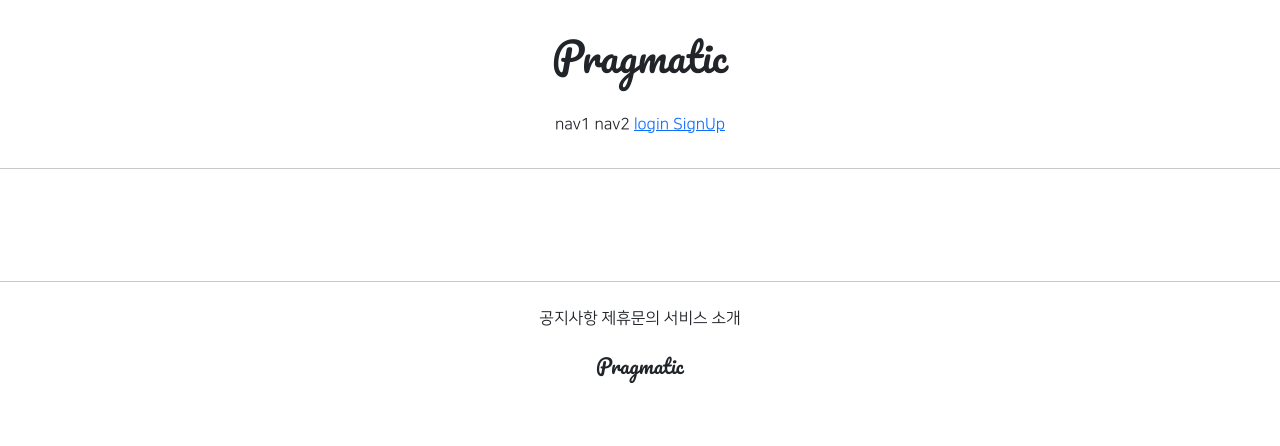
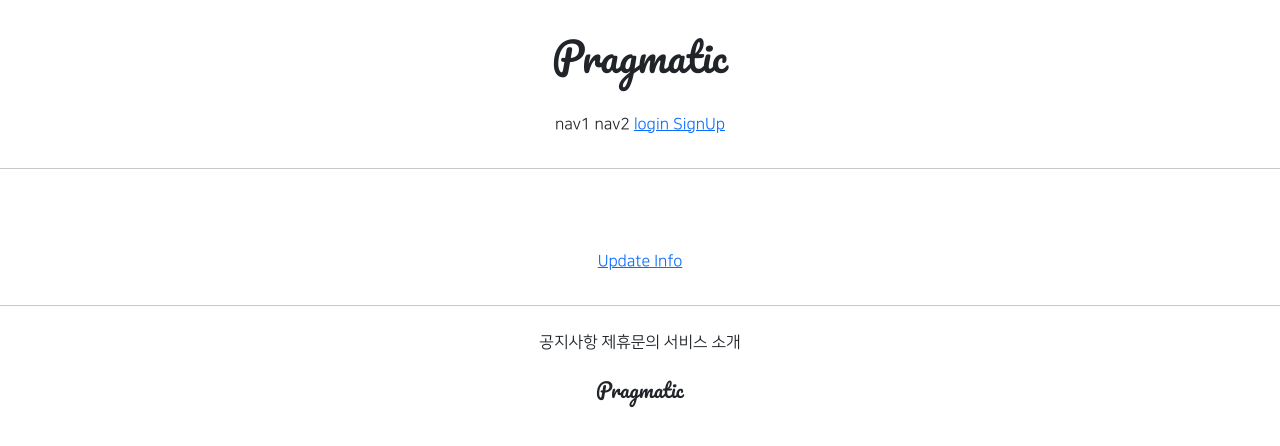
Before and after one commit to kanggihoon/gis_class6, a Django app: template acountapp/templates/accountapp/detail.html in a window 1280 px wide. Shown: the top 446 px of the page. Run offline with Django 3.2, Linux system fonts and the light colour scheme; the template is opened without the code that fills it, so the values that code supplies are empty; parts of the project's set-up code (start-up, migrations or seed data) failed here and were passed over; some libraries are stand-ins or nearby versions.

Commit message:
7/19 class6 commit1

```diff
--- a/acountapp/templates/accountapp/detail.html
+++ b/acountapp/templates/accountapp/detail.html
@@ -14,6 +14,12 @@
             {{ target_user.date_joined }}
         </div>
 
+        <div>
+            <a href="{% url 'accountapp:update' pk=target_user.pk %}">
+                Update Info
+            </a>
+        </div>
+
     </div>
 
 {% endblock %}
--- a/acountapp/urls.py
+++ b/acountapp/urls.py
@@ -1,7 +1,7 @@
 from django.contrib.auth.views import LoginView, LogoutView
 from django.urls import path
 
-from acountapp.views import hello_world, AccountCreateView, AccountDetailView
+from acountapp.views import hello_world, AccountCreateView, AccountDetailView, AccountUpdateView
 
 app_name = 'accountapp'
 
@@ -16,4 +16,6 @@ urlpatterns = [
     path('create/', AccountCreateView.as_view(), name='create'),
 
     path('detail/<int:pk>', AccountDetailView.as_view(), name='detail'),
+
+    path('update/<int:pk>', AccountUpdateView.as_view(), name='update'),
 ]
```
Also changed, not shown: acountapp/views.py (+9 -1 lines).
